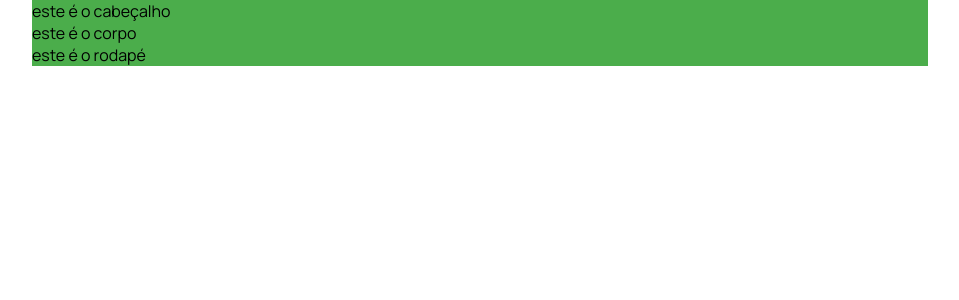
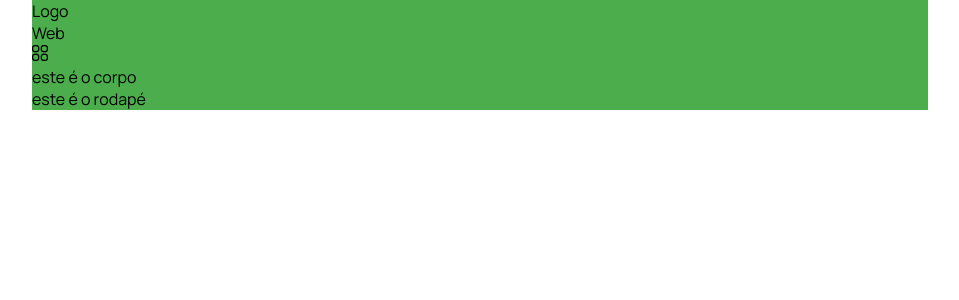
Before and after one commit to JordanoBaluz/portfolio1, a React (Create React App) app: page / in a window 1280 px wide. Shown: the top 300 px of the page, without its empty margins (160-1119 px from the left). Built offline with nearby package versions, Linux system fonts and the light colour scheme.

Commit message:
add the icons for menu, created the logic for the menu open and close

```diff
--- a/public/index.html
+++ b/public/index.html
@@ -19,6 +19,10 @@
     <link
       href="https://fonts.googleapis.com/css2?family=Bodoni+Moda:wght@400;500&family=Manrope:wght@200;400&display=swap"
       rel="stylesheet"
+    />
+    <link
+      rel="stylesheet"
+      href="https://cdn-uicons.flaticon.com/uicons-regular-rounded/css/uicons-regular-rounded.css"
     />
     <link rel="apple-touch-icon" href="%PUBLIC_URL%/logo192.png" />
     <!--
--- a/src/header/index.js
+++ b/src/header/index.js
@@ -1,7 +1,26 @@
-import React from "react";
+import React, { useState } from "react";
+import "./header.css";
+import Web from "./web";
+import Mobile from "./mobile";
 
 function Header() {
-  return <div>este é o cabeçalho</div>;
+  const [isOpen, setIsOpen] = useState(false);
+  return (
+    <div className="header">
+      <div className="logo">Logo</div>
+      <div className="menu">
+        <div className="web-menu">
+          <Web></Web>
+        </div>
+        <div className="mobile-menu">
+          <div onClick={() => setIsOpen(!isOpen)}>
+            <i className="fi-rr-apps"></i>
+          </div>
+          {isOpen && <Mobile isOpen={isOpen} setIsOpen={setIsOpen} />}
+        </div>
+      </div>
+    </div>
+  );
 }
 
 export default Header;
--- /dev/null
+++ b/src/header/mobile/index.js
@@ -0,0 +1,7 @@
+import React from "react";
+
+function Mobile() {
+  return <div>mobile</div>;
+}
+
+export default Mobile;
--- /dev/null
+++ b/src/header/web/index.js
@@ -0,0 +1,7 @@
+import React from "react";
+
+function Web() {
+  return <div>Web</div>;
+}
+
+export default Web;
```
Also changed, not shown: src/header/header.css (added).
